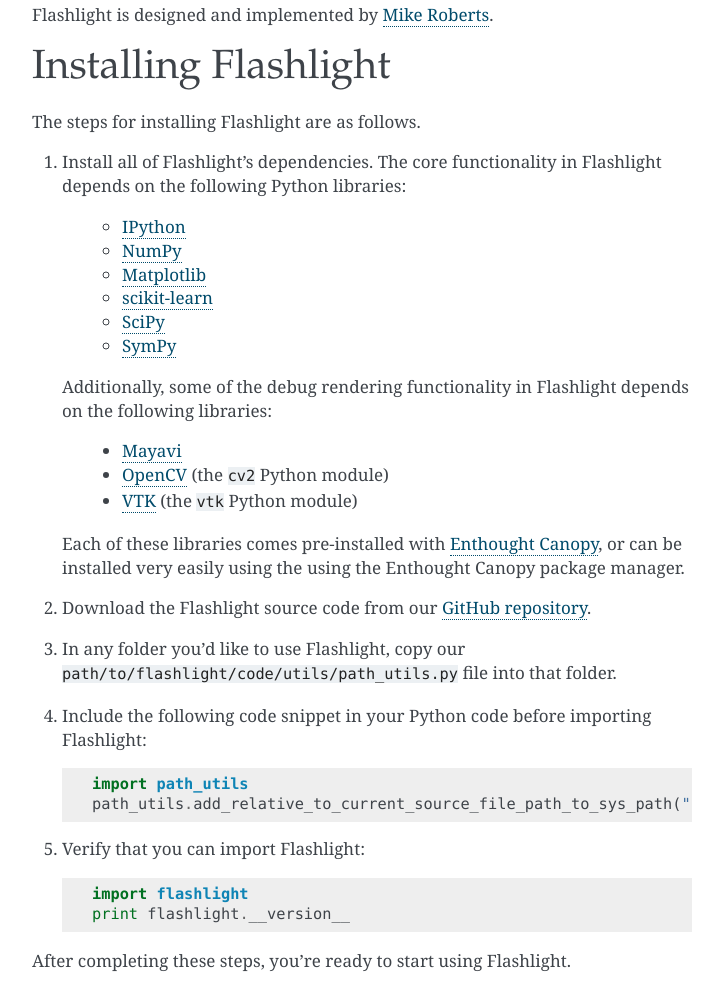
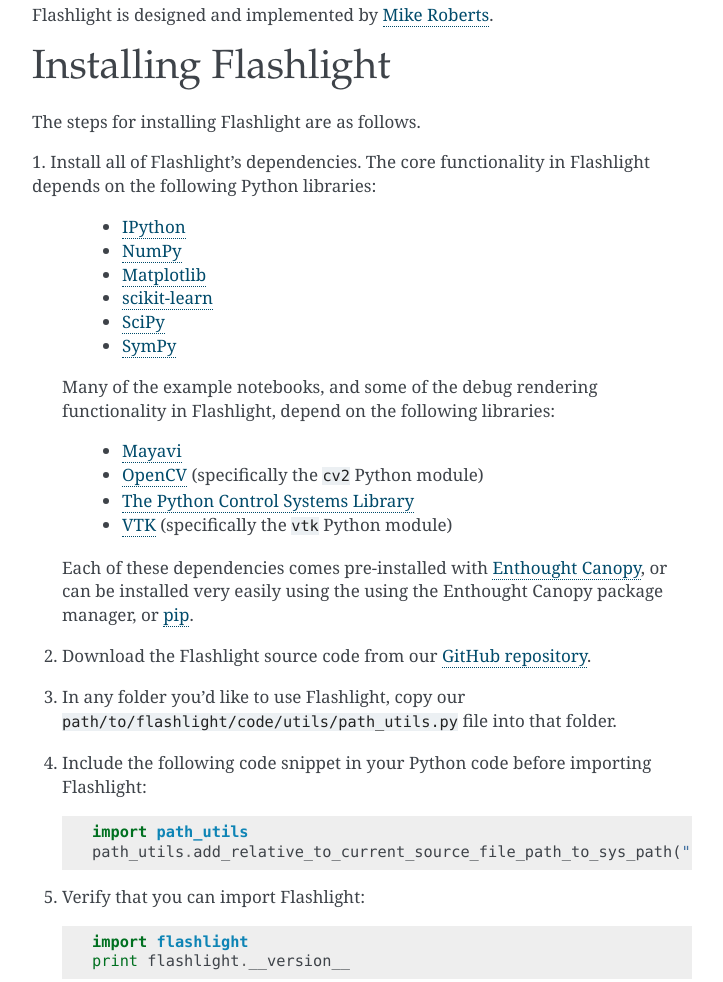
Before and after one commit to mikeroberts3000/flashlight, a plain HTML site: page docs/index.html in a window 1280 px wide. Shown: the part 1743-2725 px from the top of the page, without its empty margins (388-1111 px from the left). Drawn offline with nearby package versions, Linux system fonts and the light colour scheme; some packages are replaced by stand-ins of ours.

Commit message:
fixed dependencies

```diff
--- a/docs/index.html
+++ b/docs/index.html
@@ -100,9 +100,10 @@
 <div class="section" id="installing-flashlight">
 <h1>Installing Flashlight<a class="headerlink" href="#installing-flashlight" title="Permalink to this headline">¶</a></h1>
 <p>The steps for installing Flashlight are as follows.</p>
-<ol class="arabic">
-<li><p class="first">Install all of Flashlight&#8217;s dependencies. The core functionality in Flashlight depends on the following Python libraries:</p>
+<p>1. Install all of Flashlight&#8217;s dependencies.
+The core functionality in Flashlight depends on the following Python libraries:</p>
 <blockquote>
+<div><blockquote>
 <div><ul class="simple">
 <li><a class="reference external" href="https://ipython.org">IPython</a></li>
 <li><a class="reference external" href="http://www.numpy.org">NumPy</a></li>
@@ -112,18 +113,16 @@
 <li><a class="reference external" href="http://www.sympy.org">SymPy</a></li>
 </ul>
 </div></blockquote>
-</li>
-</ol>
-<blockquote>
-<div><p>Additionally, some of the debug rendering functionality in Flashlight depends on the following libraries:</p>
+<p>Many of the example notebooks, and some of the debug rendering functionality in Flashlight, depend on the following libraries:</p>
 <blockquote>
 <div><ul class="simple">
 <li><a class="reference external" href="http://code.enthought.com/projects/mayavi">Mayavi</a></li>
-<li><a class="reference external" href="http://opencv.org">OpenCV</a> (the <code class="docutils literal"><span class="pre">cv2</span></code> Python module)</li>
-<li><a class="reference external" href="http://www.vtk.org">VTK</a> (the <code class="docutils literal"><span class="pre">vtk</span></code> Python module)</li>
+<li><a class="reference external" href="http://opencv.org">OpenCV</a> (specifically the <code class="docutils literal"><span class="pre">cv2</span></code> Python module)</li>
+<li><a class="reference external" href="https://pypi.python.org/pypi/control/0.7.0">The Python Control Systems Library</a></li>
+<li><a class="reference external" href="http://www.vtk.org">VTK</a> (specifically the <code class="docutils literal"><span class="pre">vtk</span></code> Python module)</li>
 </ul>
 </div></blockquote>
-<p>Each of these libraries comes pre-installed with <a class="reference external" href="https://www.enthought.com/products/canopy">Enthought Canopy</a>, or can be installed very easily using the using the Enthought Canopy package manager.</p>
+<p>Each of these dependencies comes pre-installed with <a class="reference external" href="https://www.enthought.com/products/canopy">Enthought Canopy</a>, or can be installed very easily using the using the Enthought Canopy package manager, or <a class="reference external" href="https://pypi.python.org/pypi/pip">pip</a>.</p>
 </div></blockquote>
 <ol class="arabic" start="2">
 <li><p class="first">Download the Flashlight source code from our <a class="reference external" href="http://github.com/mikeroberts3000/flashlight">GitHub repository</a>.</p>
@@ -187,7 +186,7 @@
 <span class="p">}</span>
 </pre></div>
 </div>
-<p>Additionally, if you use any of the functions in <code class="docutils literal"><span class="pre">quadrotor_3d</span></code>, <code class="docutils literal"><span class="pre">quadrotor_camera_3d</span></code>, or <code class="docutils literal"><span class="pre">spline_utils</span></code>, we encourage you to cite the following paper:</p>
+<p>Additionally, if you use any of the functions in <code class="docutils literal"><span class="pre">quadrotor_3d</span></code>, <code class="docutils literal"><span class="pre">quadrotor_camera_3d</span></code>, or <code class="docutils literal"><span class="pre">spline_utils</span></code> for published work, we encourage you to cite the following paper:</p>
 <div class="highlight-default"><div class="highlight"><pre><span></span><span class="nd">@article</span><span class="p">{</span><span class="n">joubert</span><span class="p">:</span><span class="mi">2015</span><span class="p">,</span>
     <span class="n">author</span>  <span class="o">=</span> <span class="p">{</span><span class="n">Niels</span> <span class="n">Joubert</span> <span class="n">AND</span> <span class="n">Mike</span> <span class="n">Roberts</span> <span class="n">AND</span> <span class="n">Anh</span> <span class="n">Truong</span> <span class="n">AND</span> <span class="n">Floraine</span> <span class="n">Berthouzoz</span> <span class="n">AND</span> <span class="n">Pat</span> <span class="n">Hanrahan</span><span class="p">},</span>
     <span class="n">title</span>   <span class="o">=</span> <span class="p">{</span><span class="n">An</span> <span class="n">Interactive</span> <span class="n">Tool</span> <span class="k">for</span> <span class="n">Designing</span> <span class="n">Quadrotor</span> <span class="n">Camera</span> <span class="n">Shots</span><span class="p">},</span>
```
Also changed, not shown: docs/searchindex.js (+1 -1 lines), docs/_sources/index.txt, docs/_sources/introduction.txt (deleted), 1 other file.
